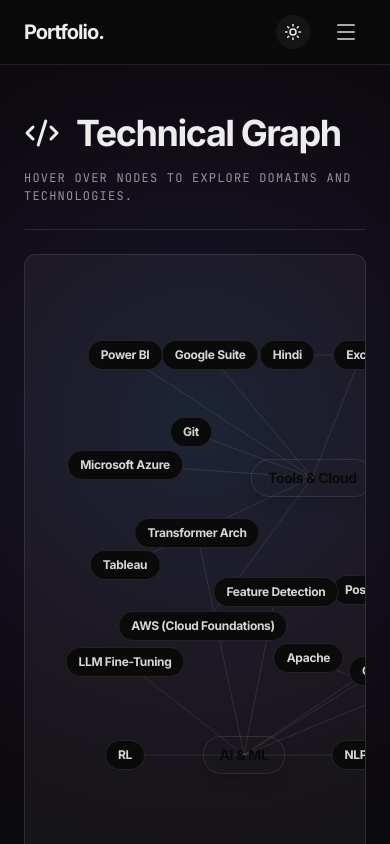
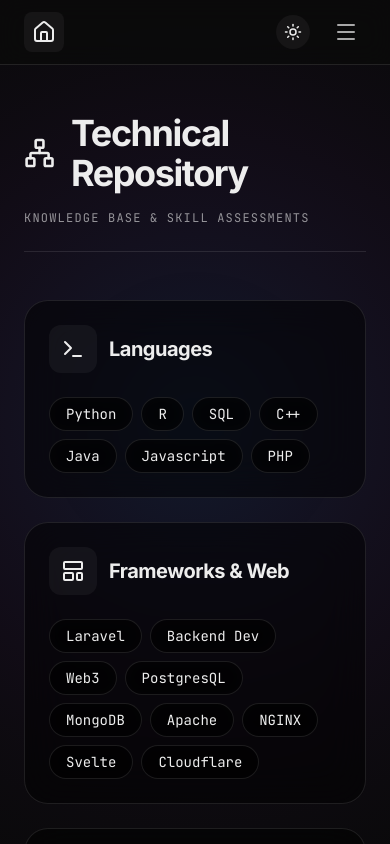
Before and after one commit to Slayr/teenage-engineering-portfolio, a Next.js app: page /skills in a window 390 px wide. Shown: the top 844 px of the page. Built offline with nearby package versions, Linux system fonts and the light colour scheme.

Commit message:
feat(skills): implement clean responsive grid with framer motion

```diff
--- a/app/layout.tsx
+++ b/app/layout.tsx
@@ -5,6 +5,7 @@
 import { ThemeToggle } from '@/components/ThemeToggle';
 import { MobileMenu } from '@/components/MobileMenu';
 import { InteractiveBackground } from '@/components/InteractiveBackground';
+import { Home } from 'lucide-react';
 import './globals.css';
 
 const inter = Inter({
@@ -42,8 +43,8 @@
           <InteractiveBackground />
           <header className="sticky top-0 z-50 bg-bg/80 backdrop-blur-md te-border-b">
             <div className="max-w-6xl mx-auto px-6 h-16 flex items-center justify-between">
-              <Link href="/" className="font-sans font-bold tracking-tighter text-xl">
-                Portfolio<span className="text-accent">.</span>
+              <Link href="/" className="group flex items-center justify-center p-2 rounded-lg bg-ink/5 hover:bg-ink/10 transition-colors">
+                <Home size={24} className="text-ink group-hover:text-accent-orange transition-colors" />
               </Link>
               <nav className="hidden md:flex items-center gap-8">
                 {[
@@ -80,8 +81,8 @@
             <div className="max-w-6xl mx-auto px-6 flex flex-col md:flex-row items-center justify-between gap-4">
               <p className="te-label">© {new Date().getFullYear()} All rights reserved.</p>
               <p className="te-label flex items-center gap-2">
-                <span className="w-2 h-2 rounded-full bg-accent animate-pulse"></span>
-                System Online
+                <span className="w-2 h-2 rounded-full bg-accent-orange animate-pulse"></span>
+                Rishi Mihir Popat
               </p>
             </div>
           </footer>
--- a/app/page.tsx
+++ b/app/page.tsx
@@ -93,7 +93,7 @@
           transition={{ duration: 0.5, delay: 0.1 }}
           className="text-[18vw] md:text-[11vw] font-black leading-[0.85] tracking-tighter uppercase"
         >
-          System<br /><span className="text-accent">Online</span>
+          Rishi<br /><span className="text-accent-orange">Popat</span>
         </motion.h1>
 
         <div className="flex flex-col md:flex-row items-center md:items-start gap-8 md:gap-12 w-full mt-4">
--- a/app/skills/page.tsx
+++ b/app/skills/page.tsx
@@ -1,31 +1,21 @@
-'use client';
+"use client";
 
-import { useEffect, useState, useRef } from 'react';
 import { motion } from 'motion/react';
-import { Code2 } from 'lucide-react';
-
-interface Node {
-  id: string;
-  label: string;
-  category: string;
-  isCategory?: boolean;
-  x: number;
-  y: number;
-  vx: number;
-  vy: number;
-}
-
-interface Link {
-  source: string;
-  target: string;
-}
+import {
+  Network,
+  Terminal,
+  LayoutTemplate,
+  BrainCircuit,
+  CloudCog,
+  Globe
+} from 'lucide-react';
 
 const cvCategories = [
-  { id: 'cat-languages', label: 'Languages' },
-  { id: 'cat-frameworks', label: 'Frameworks & Web' },
-  { id: 'cat-ai', label: 'AI & ML' },
-  { id: 'cat-tools', label: 'Tools & Cloud' },
-  { id: 'cat-spoken', label: 'Spoken Languages' }
+  { id: 'cat-languages', label: 'Languages', icon: Terminal },
+  { id: 'cat-frameworks', label: 'Frameworks & Web', icon: LayoutTemplate },
+  { id: 'cat-ai', label: 'AI & ML', icon: BrainCircuit },
+  { id: 'cat-tools', label: 'Tools & Cloud', icon: CloudCog },
+  { id: 'cat-spoken', label: 'Spoken Languages', icon: Globe }
 ];
 
 const cvSkills = [
@@ -66,243 +56,69 @@
   { label: 'French', category: 'cat-spoken' }
 ];
 
-export default function Skills() {
-  const [nodes, setNodes] = useState<Node[]>([]);
-  const [links, setLinks] = useState<Link[]>([]);
-  const [hoveredNode, setHoveredNode] = useState<string | null>(null);
-  const containerRef = useRef<HTMLDivElement>(null);
-  const [isClient, setIsClient] = useState(false);
+const containerVariants = {
+  hidden: { opacity: 0 },
+  show: {
+    opacity: 1,
+    transition: {
+      staggerChildren: 0.1
+    }
+  }
+};
 
-  useEffect(() => {
-    setIsClient(true);
+const itemVariants = {
+  hidden: { opacity: 0, y: 20 },
+  show: { opacity: 1, y: 0, transition: { type: "spring" as const, stiffness: 300, damping: 24 } }
+};
 
-    // Initialize nodes with random positions
-    const initialNodes: Node[] = [];
-    const initialLinks: Link[] = [];
-    const width = containerRef.current?.clientWidth || 800;
-    const height = containerRef.current?.clientHeight || 600;
-
-    // Add category nodes in a cross pattern
-    cvCategories.forEach((cat, i) => {
-      const angle = (i / cvCategories.length) * Math.PI * 2;
-      const r = Math.min(width, height) * 0.25;
-      initialNodes.push({
-        id: cat.id,
-        label: cat.label,
-        category: cat.id,
-        isCategory: true,
-        x: width / 2 + Math.cos(angle) * r,
-        y: height / 2 + Math.sin(angle) * r,
-        vx: 0,
-        vy: 0
-      });
-    });
-
-    // Add skill nodes loosely around their category
-    cvSkills.forEach((skill) => {
-      const catNode = initialNodes.find(n => n.id === skill.category);
-      const id = `skill-${skill.label.replace(/\s+/g, '-').toLowerCase()}`;
-      const angle = Math.random() * Math.PI * 2;
-      const r = 100 + Math.random() * 50;
-      initialNodes.push({
-        id,
-        label: skill.label,
-        category: skill.category,
-        isCategory: false,
-        x: (catNode?.x || width / 2) + Math.cos(angle) * r,
-        y: (catNode?.y || height / 2) + Math.sin(angle) * r,
-        vx: 0,
-        vy: 0
-      });
-      initialLinks.push({ source: skill.category, target: id });
-    });
-
-    setNodes(initialNodes);
-    setLinks(initialLinks);
-
-    // Simple Force Simulation
-    let animationFrameId: number;
-    let currentNodes = [...initialNodes];
-
-    const simulate = () => {
-      const attraction = 0.02;
-
-      const newNodes = currentNodes.map(node => ({ ...node }));
-
-      for (let i = 0; i < newNodes.length; i++) {
-        for (let j = i + 1; j < newNodes.length; j++) {
-          const n1 = newNodes[i];
-          const n2 = newNodes[j];
-          let dx = n2.x - n1.x;
-          let dy = n2.y - n1.y;
-
-          if (dx === 0 && dy === 0) {
-            dx = (Math.random() - 0.5) * 10;
-            dy = (Math.random() - 0.5) * 10;
-          }
-
-          const distSq = dx * dx + dy * dy;
-          const dist = Math.sqrt(distSq);
-
-          // Minimum distance constraint (prevents labels overlapping)
-          const minDistance = n1.isCategory || n2.isCategory ? 160 : 110;
-
-          if (dist < minDistance) {
-            const force = (minDistance - dist) * 0.2;
-            const fx = (dx / dist) * force;
-            const fy = (dy / dist) * force;
-            n1.vx -= fx;
-            n1.vy -= fy;
-            n2.vx += fx;
-            n2.vy += fy;
-          }
-
-          // Attraction for linked nodes
-          const isLinked = initialLinks.some(l =>
-            (l.source === n1.id && l.target === n2.id) ||
-            (l.source === n2.id && l.target === n1.id)
-          );
-
-          if (isLinked) {
-            const pull = (dist - (n1.isCategory || n2.isCategory ? 160 : 110)) * attraction;
-            const px = (dx / dist) * pull;
-            const py = (dy / dist) * pull;
-            n1.vx += px;
-            n1.vy += py;
-            n2.vx -= px;
-            n2.vy -= py;
-          }
-        }
-
-        const n = newNodes[i];
-
-        // Gentle center gravity
-        const cx = width / 2 - n.x;
-        const cy = height / 2 - n.y;
-        n.vx += cx * (n.isCategory ? 0.005 : 0.001);
-        n.vy += cy * (n.isCategory ? 0.005 : 0.001);
-
-        n.vx *= 0.85; // Friction
-        n.vy *= 0.85;
-
-        n.x += n.vx;
-        n.y += n.vy;
-
-        // Keep bounds padding
-        const padding = 100;
-        n.x = Math.max(padding, Math.min(width - padding, n.x));
-        n.y = Math.max(padding, Math.min(height - padding, n.y));
-      }
-
-      currentNodes = newNodes;
-      setNodes(newNodes);
-      animationFrameId = requestAnimationFrame(simulate);
-    };
-
-    animationFrameId = requestAnimationFrame(simulate);
-
-    return () => cancelAnimationFrame(animationFrameId);
-  }, []);
-
-  const getActiveConnections = () => {
-    if (!hoveredNode) return [];
-    return links.filter(l => l.source === hoveredNode || l.target === hoveredNode);
-  };
-
-  const isNodeActive = (id: string, category: string) => {
-    if (!hoveredNode) return false;
-    if (id === hoveredNode) return true;
-    const activeLinks = getActiveConnections();
-    return activeLinks.some(l => l.source === id || l.target === id);
-  };
-
-  if (!isClient) {
-    return (
-      <div className="space-y-12">
-        <div className="te-border-b pb-6">
-          <h1 className="text-4xl te-heading flex items-center gap-4">
-            <Code2 size={36} />
-            Skills Graph
-          </h1>
-          <p className="te-label mt-4">Initializing neural network...</p>
-        </div>
-      </div>
-    );
-  }
-
+export default function SkillsPage() {
   return (
-    <div className="space-y-6 flex flex-col h-[calc(100vh-100px)]">
-      <div className="te-border-b pb-6 shrink-0">
+    <div className="space-y-12 pb-20">
+      <div className="te-border-b pb-6">
         <h1 className="text-4xl te-heading flex items-center gap-4">
-          <Code2 size={36} className="text-accent" />
-          Technical Graph
+          <Network size={36} className="text-accent" />
+          Technical Repository
         </h1>
-        <p className="te-label mt-4">Hover over nodes to explore domains and technologies.</p>
+        <p className="te-label mt-4">KNOWLEDGE BASE & SKILL ASSESSMENTS</p>
       </div>
 
-      <div
-        ref={containerRef}
-        className="flex-1 w-full relative bg-ink/5 te-border rounded-xl overflow-hidden cursor-crosshair"
+      <motion.div
+        variants={containerVariants}
+        initial="hidden"
+        animate="show"
+        className="grid grid-cols-1 md:grid-cols-2 lg:grid-cols-3 gap-6"
       >
-        <svg className="absolute inset-0 w-full h-full pointer-events-none">
-          {links.map((link, i) => {
-            const sourceInfo = nodes.find(n => n.id === link.source);
-            const targetInfo = nodes.find(n => n.id === link.target);
-            if (!sourceInfo || !targetInfo) return null;
-
-            const isHighlighted = hoveredNode &&
-              (hoveredNode === sourceInfo.id || hoveredNode === targetInfo.id ||
-               hoveredNode === sourceInfo.category);
-
-            return (
-              <line
-                key={i}
-                x1={sourceInfo.x}
-                y1={sourceInfo.y}
-                x2={targetInfo.x}
-                y2={targetInfo.y}
-                stroke={isHighlighted ? 'var(--accent)' : 'currentColor'}
-                strokeWidth={isHighlighted ? 2 : 1}
-                className={isHighlighted ? 'opacity-100' : 'opacity-10'}
-                style={{ transition: 'stroke 0.3s, stroke-width 0.3s, opacity 0.3s' }}
-              />
-            );
-          })}
-        </svg>
-
-        {nodes.map(node => {
-          const active = isNodeActive(node.id, node.category);
-          const dimmed = hoveredNode && !active;
+        {cvCategories.map((category) => {
+          const Icon = category.icon;
+          const categorySkills = cvSkills.filter((s) => s.category === category.id);
 
           return (
-            <div
-              key={node.id}
-              onMouseEnter={() => setHoveredNode(node.id)}
-              onMouseLeave={() => setHoveredNode(null)}
-              className={`absolute transform -translate-x-1/2 -translate-y-1/2 transition-all duration-300 ease-out z-10
-                ${dimmed ? 'opacity-30 scale-95' : 'opacity-100 scale-100'}
-                ${active ? 'z-20 scale-110 drop-shadow-[0_0_15px_rgba(var(--accent-rgb),0.5)]' : ''}
-              `}
-              style={{
-                left: node.x,
-                top: node.y,
-              }}
+            <motion.div
+              key={category.id}
+              variants={itemVariants}
+              className="te-card p-6 flex flex-col h-full group"
             >
-              <div
-                className={`
-                  whitespace-nowrap flex items-center justify-center font-bold tracking-tight rounded-full te-border
-                  ${node.isCategory
-                    ? 'px-4 py-2 bg-accent text-bg border-accent shadow-lg text-sm md:text-base'
-                    : 'px-3 py-1.5 bg-bg text-ink/90 text-xs md:text-sm hover:border-accent hover:text-accent'}
-                  ${active && !node.isCategory ? 'border-accent text-accent bg-bg/90 backdrop-blur-md' : ''}
-                `}
-              >
-                {node.label}
+              <div className="flex items-center gap-3 mb-6">
+                <div className="p-3 rounded-xl bg-ink/5 group-hover:bg-accent/10 transition-colors">
+                  <Icon className="w-6 h-6 text-ink group-hover:text-accent transition-colors" />
+                </div>
+                <h2 className="text-xl font-bold font-sans tracking-tight">{category.label}</h2>
               </div>
-            </div>
+
+              <div className="flex flex-wrap gap-2 mt-auto">
+                {categorySkills.map((skill) => (
+                  <span
+                    key={skill.label}
+                    className="te-pill text-sm hover:scale-105 cursor-default"
+                  >
+                    {skill.label}
+                  </span>
+                ))}
+              </div>
+            </motion.div>
           );
         })}
-      </div>
+      </motion.div>
     </div>
   );
 }
```
Also changed, not shown: 1 other file (tests, documents, lock files or other folders).
